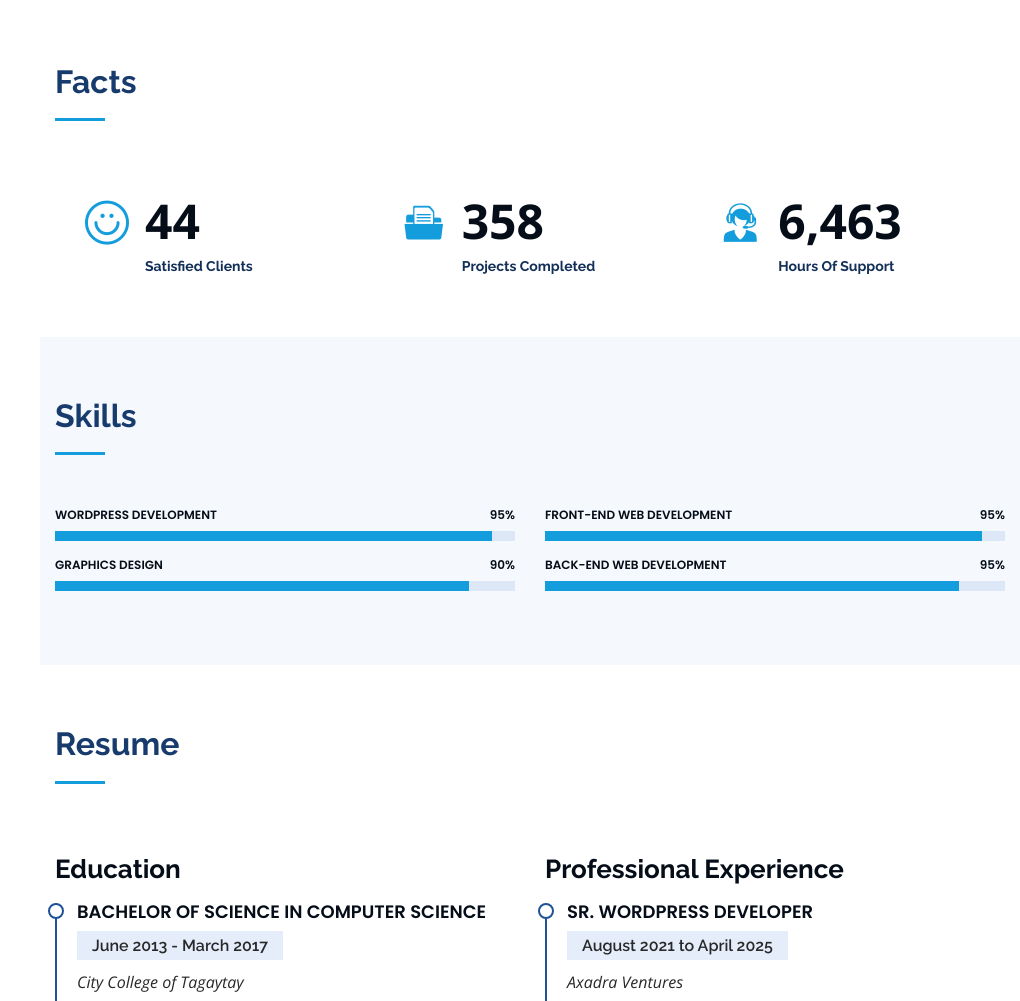
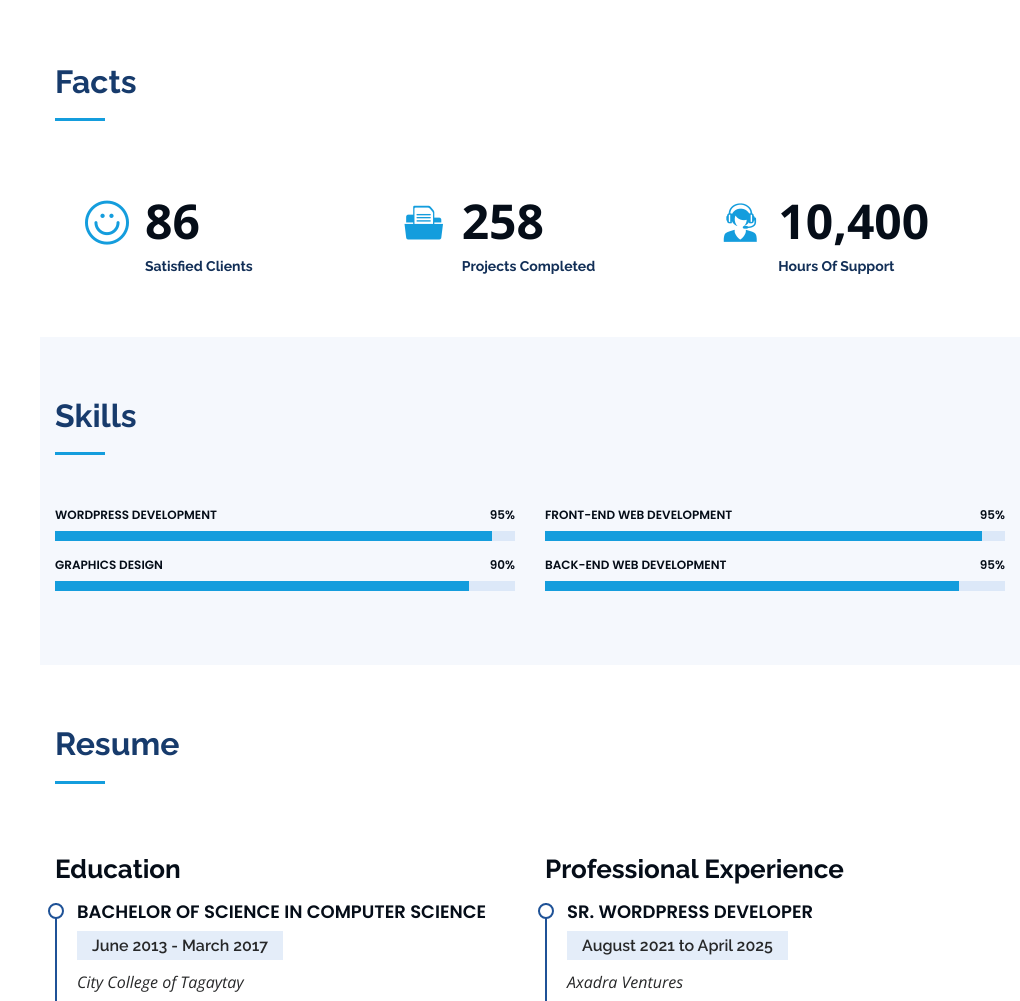
Before and after one commit to Renc20/myportfolio, a plain HTML site: page index.html in a window 1280 px wide. Shown: the part 1559-2560 px from the top of the page, without its empty margins (260-1280 px from the left). Drawn offline with nearby package versions, Linux system fonts and the light colour scheme.

Commit message:
new Update index.html

```diff
--- a/index.html
+++ b/index.html
@@ -130,7 +130,7 @@
           <div class="col-lg-4 col-md-6 d-md-flex align-items-md-stretch" data-aos="fade-up">
             <div class="count-box">
               <i class="icofont-simple-smile"></i>
-              <span data-toggle="counter-up">44</span>
+              <span data-toggle="counter-up">86</span>
               <p><strong>Satisfied Clients</strong></p>
             </div>
           </div>
@@ -138,7 +138,7 @@
           <div class="col-lg-4 col-md-6 d-md-flex align-items-md-stretch" data-aos="fade-up" data-aos-delay="100">
             <div class="count-box">
               <i class="icofont-document-folder"></i>
-              <span data-toggle="counter-up">358</span>
+              <span data-toggle="counter-up">258</span>
               <p><strong>Projects Completed</strong> </p>
             </div>
           </div>
@@ -146,7 +146,7 @@
           <div class="col-lg-4 col-md-6 d-md-flex align-items-md-stretch" data-aos="fade-up" data-aos-delay="200">
             <div class="count-box">
               <i class="icofont-live-support"></i>
-              <span data-toggle="counter-up">6,463</span>
+              <span data-toggle="counter-up">10,400</span>
               <p><strong>Hours Of Support</strong></p>
             </div>
           </div>
```
